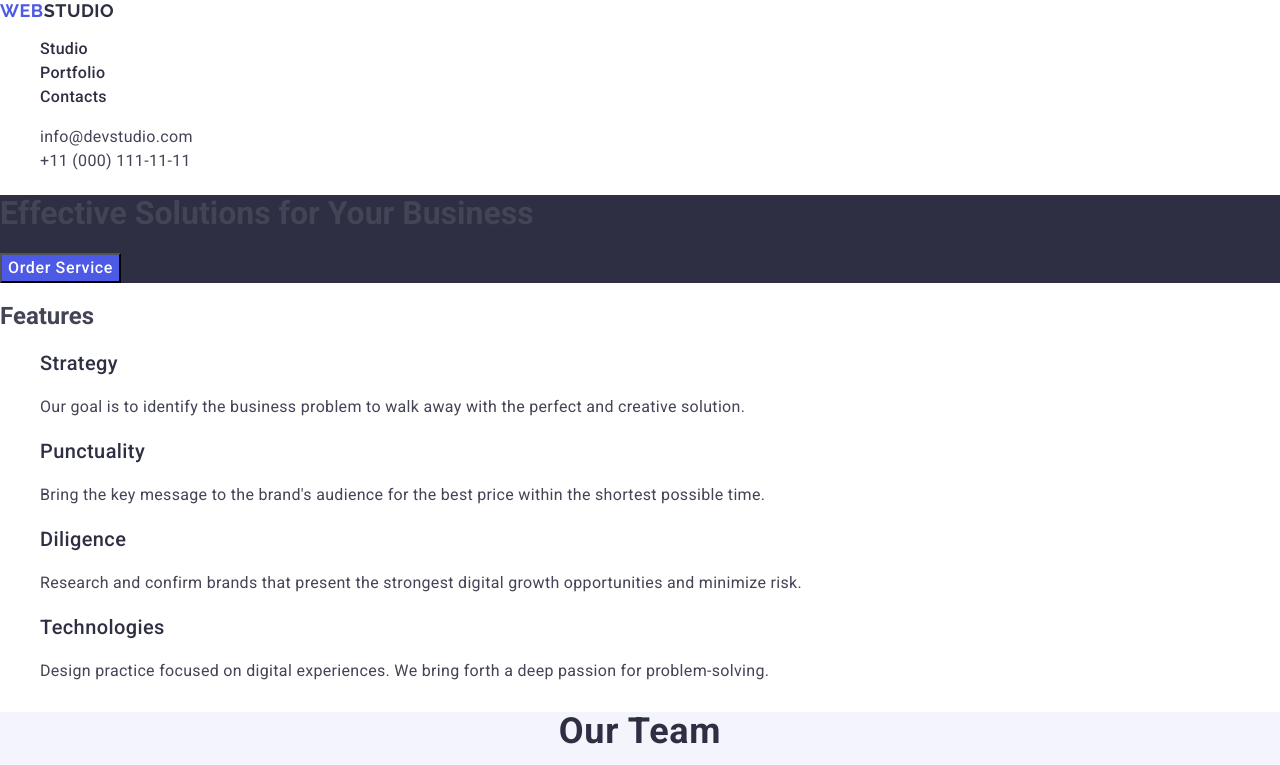
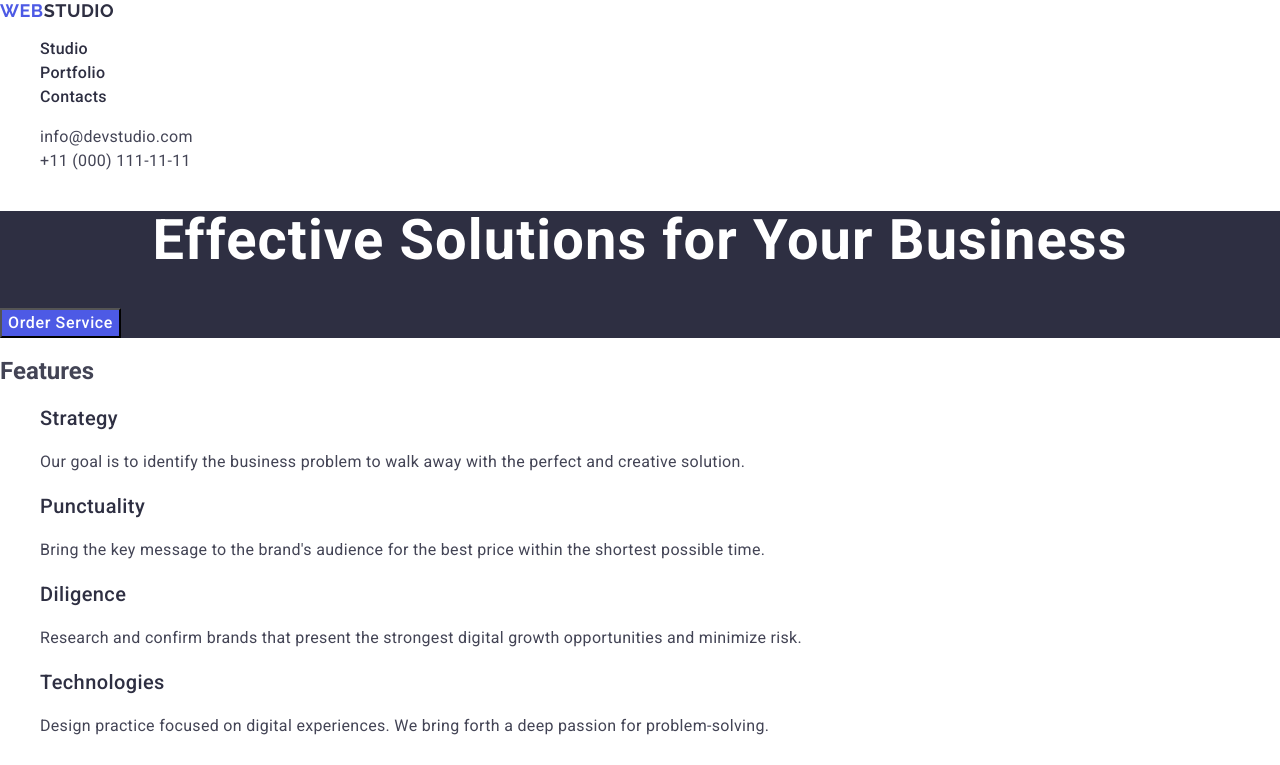
Before and after one commit to Anatoliy1410/goit-markup-hw-02, a plain HTML site: page index.html in a window 1280 px wide. Shown: the top 765 px of the page. Drawn offline with nearby package versions, Linux system fonts and the light colour scheme.

Commit message:
hmwrk2.5

```diff
--- a/index.html
+++ b/index.html
@@ -50,7 +50,7 @@
 
     <main>
       <section class="section-one">
-        <h1>Effective Solutions for Your Business</h1>
+        <h1 class="busines-title">Effective Solutions for Your Business</h1>
         <button type="button" class="button">
           <span class="button-text">Order Service</span>
         </button>
```
